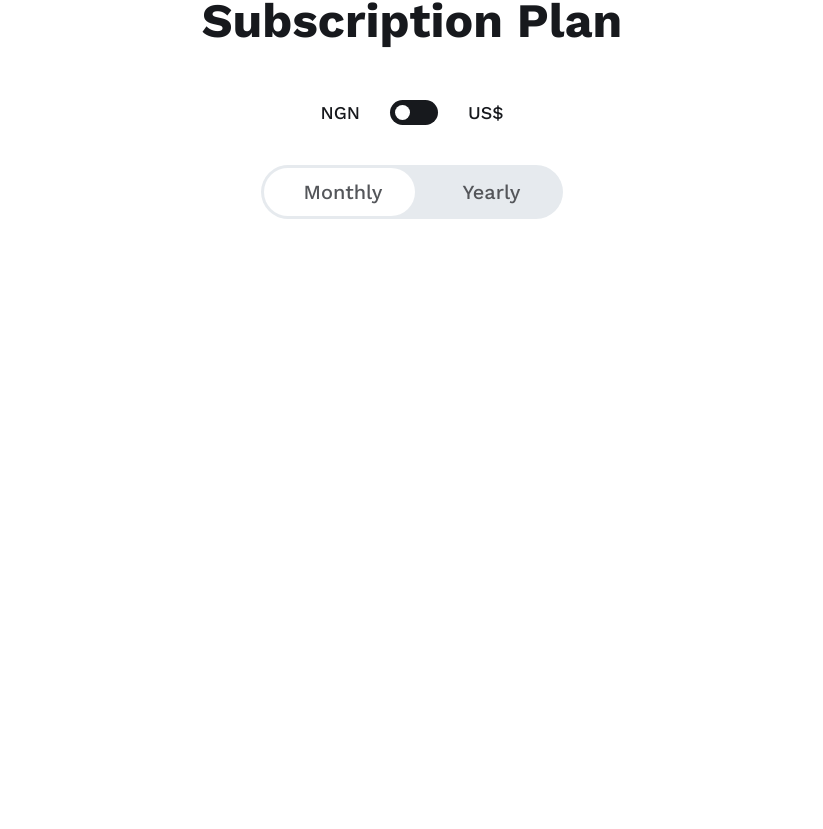
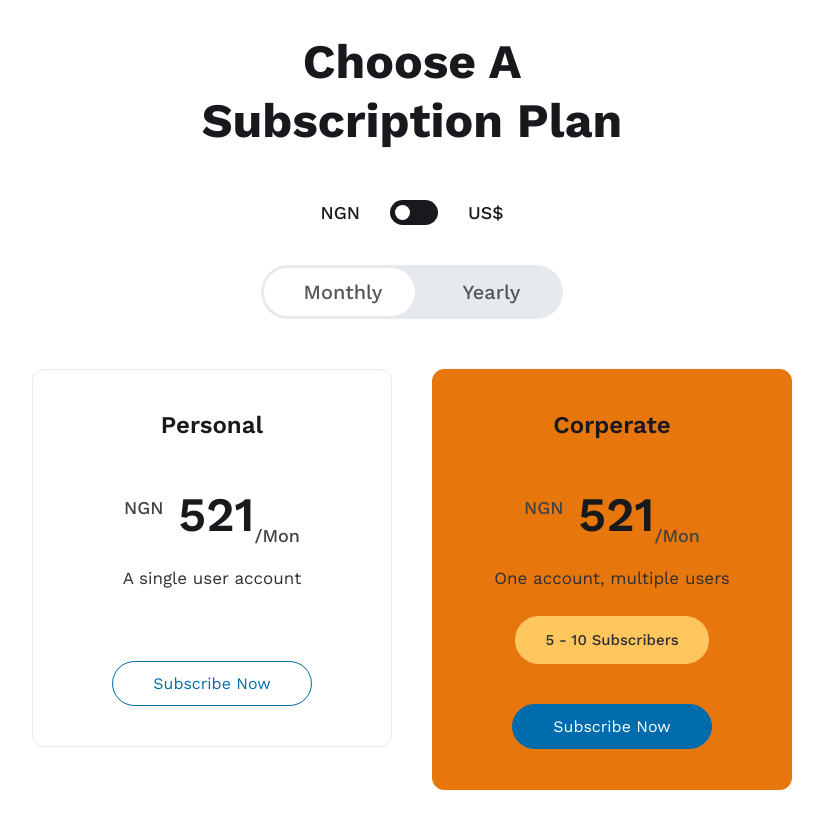
Before and after one commit to taxmobile-online/web, a React (Create React App) app: page / in a window 1280 px wide. Shown: the part 881-1710 px from the top of the page, without its empty margins (228-1051 px from the left). Before the commit the page ends 1100 px from the top, so only its background shows below. Built offline with nearby package versions, Linux system fonts and the light colour scheme.

Commit message:
feat: Add plan switch

```diff
--- a/src/Components/Atoms/Button/style.tsx
+++ b/src/Components/Atoms/Button/style.tsx
@@ -8,6 +8,7 @@ export const ButtonStyle = styled(Button)`
   &.btn {
     color: var(--color-white);
 
+    /* Type */
     &-normal {
       padding: 1.2rem 3rem;
       border-radius: 3.8rem;
@@ -17,6 +18,26 @@ export const ButtonStyle = styled(Button)`
       font-weight: 400;
     }
 
+    &-secondary {
+      border-radius: 3.8rem;
+      border: 0.1rem solid var(--color-primary);
+      color: var(--color-primary);
+      font-size: 1.6rem;
+      font-weight: 400;
+      padding: 1.2rem 4rem;
+    }
+
+    &-primary {
+      border-radius: 3.8rem;
+      border: 0.1rem solid var(--color-primary);
+      color: var(--color-white);
+      background-color: var(--color-primary);
+      font-size: 1.6rem;
+      font-weight: 400;
+      padding: 1.2rem 4rem;
+    }
+
+    /* Size */
     &-full {
       width: 100%;
       padding: 2rem 4rem;
--- a/src/Components/Templates/SubscriptionOption/Plans.tsx
+++ b/src/Components/Templates/SubscriptionOption/Plans.tsx
@@ -1,15 +1,58 @@
-import React from 'react';
+import React from "react";
+import { PlansWrapper as Wrapper, PlanCard, SubscriberQuantity } from "./style";
+import Typography from "Components/Atoms/Typography";
+import Button from "Components/Atoms/Button";
 
 // Type defination
-interface Props{}
+interface Props {}
 
 // Component
-const Plans:React.FC<Props> = () => {
+const Plans: React.FC<Props> = () => {
+  // Data to display
+  return (
+    <Wrapper>
+      <div>
+        <PlanCard className="secondary">
+          <Typography as="h4" className="h-9 mb-35" text="Personal" />
+          <Typography as="h4" className="h-10">
+            <>
+              <sup className="p-5">NGN</sup> <span className="">521</span>
+              <sub className="p-5">/Mon</sub>
+            </>
+          </Typography>
+          <Typography as="p" className="p-4" text="A single user account" />
+          <Button value="Subscribe Now" className="mt-70 btn-secondary" />
+        </PlanCard>
+      </div>
 
-// Data to display
-  return (
-    <></>
+      <div>
+        <PlanCard className="primary">
+          <Typography as="h4" className="h-9 mb-35" text="Corperate" />
+          <Typography as="h4" className="h-10">
+            <>
+              <sup className="p-5">NGN</sup> <span className="">521</span>
+              <sub className="p-5">/Mon</sub>
+            </>
+          </Typography>
+          <Typography
+            as="p"
+            className="p-4"
+            text="One account, multiple users "
+          />
+
+          <SubscriberQuantity>
+            <Typography
+              as="p"
+              className="p-6 text-center"
+              text="5 - 10 Subscribers"
+            />
+          </SubscriberQuantity>
+
+          <Button value="Subscribe Now" className="mt-40 btn-primary" />
+        </PlanCard>
+      </div>
+    </Wrapper>
   );
-}
+};
 
 export default Plans;
--- a/src/Components/Templates/SubscriptionOption/index.tsx
+++ b/src/Components/Templates/SubscriptionOption/index.tsx
@@ -3,6 +3,7 @@ import { Container, Wrapper } from "./style";
 import Typography from "Components/Atoms/Typography";
 import PriceSwitch from "./PriceSwitch";
 import PlanOption from "./PlanOption";
+import Plans from "./Plans";
 
 interface Props {}
 const SubscriptionOption: React.FC<Props> = () => {
@@ -15,7 +16,8 @@ const SubscriptionOption: React.FC<Props> = () => {
           text="Choose A Subscription Plan"
         />
         <PriceSwitch />
-        <PlanOption className="mt-40" />
+        <PlanOption className="mt-40 mb-50" />
+        <Plans />
       </Container>
     </Wrapper>
   );
--- a/src/Components/Templates/SubscriptionOption/style.tsx
+++ b/src/Components/Templates/SubscriptionOption/style.tsx
@@ -7,7 +7,10 @@ import {
 
 import { Center } from "Styles/layouts/Center";
 
-export const Wrapper = styled.main``;
+export const Wrapper = styled.main`
+  padding-block: 10rem;
+`;
+
 export const Container = styled(Center)`
   ${FlexColumnJcCenterAiCenter}
 `;
@@ -84,14 +87,23 @@ export const PlansWrapper = styled.div`
 export const PlanCard = styled.div`
   border-radius: 1.2rem;
   ${FlexColumnJcCenterAiCenter}
+  padding: 4rem 1.5rem;
+  width: 36rem;
 
   &.secondary {
+    border: 0.1rem solid var(--color-6);
     background-color: var(--color-white);
-    border: 0.1rem solid var(--color-6);
   }
 
   &.primary {
-    background-color: var(--color-white);
     border: 0.1rem solid var(--color-7);
+    background-color: var(--color-7);
   }
 `;
+
+export const SubscriberQuantity = styled.div`
+  border-radius: 7.2rem;
+  background-color: var(--color-10);
+  padding: 1.3rem 3rem;
+  margin-top: 2.5rem;
+`;
--- a/src/Styles/Abstract/Variables.ts
+++ b/src/Styles/Abstract/Variables.ts
@@ -16,6 +16,9 @@ export const Variables = css`
     --color-5: #1480c0;
     --color-6: #e6eaee;
     --color-7: #e7760d;
+    --color-8: #2c2e32;
+    --color-9: #404246;
+    --color-10: #ffc65d;
 
     /* Layout variables */
     --max-row-width: "133rem";
--- a/src/Styles/Base/Typography.ts
+++ b/src/Styles/Base/Typography.ts
@@ -58,6 +58,18 @@ export const Typography = css`
       line-height: 123.3%;
       color: var(--color-2);
     }
+    &-9 {
+      font-size: 2.4rem;
+      font-weight: 600;
+      line-height: 131.523%;
+      color: var(--color-2);
+    }
+    &-10 {
+      font-size: 4.8rem;
+      font-weight: 600;
+      line-height: 131.523%;
+      color: var(--color-2);
+    }
   }
 
   /* Body || Paragraphs */
@@ -80,6 +92,23 @@ export const Typography = css`
       font-weight: 400;
       line-height: 1.6rem;
       color: var(--color-1);
+    }
+    &-4 {
+      font-size: 1.7rem;
+      font-weight: 400;
+      line-height: 140%;
+      color: var(--color-8);
+    }
+    &-5 {
+      font-size: 1.8rem;
+      font-weight: 500;
+      color: var(--color-9);
+    }
+    &-6 {
+      font-size: 1.5rem;
+      font-weight: 500;
+      line-height: 150%;
+      color: var(--color-8);
     }
   }
 
```
